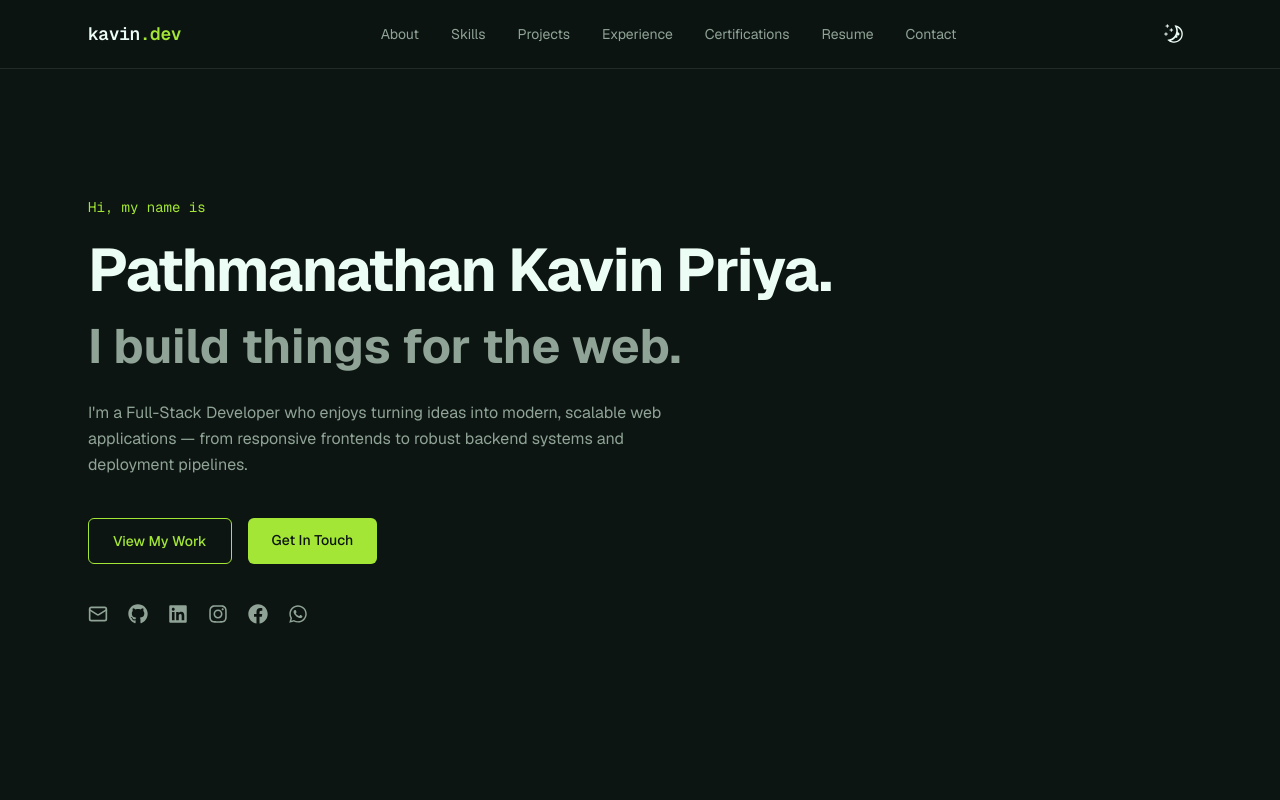
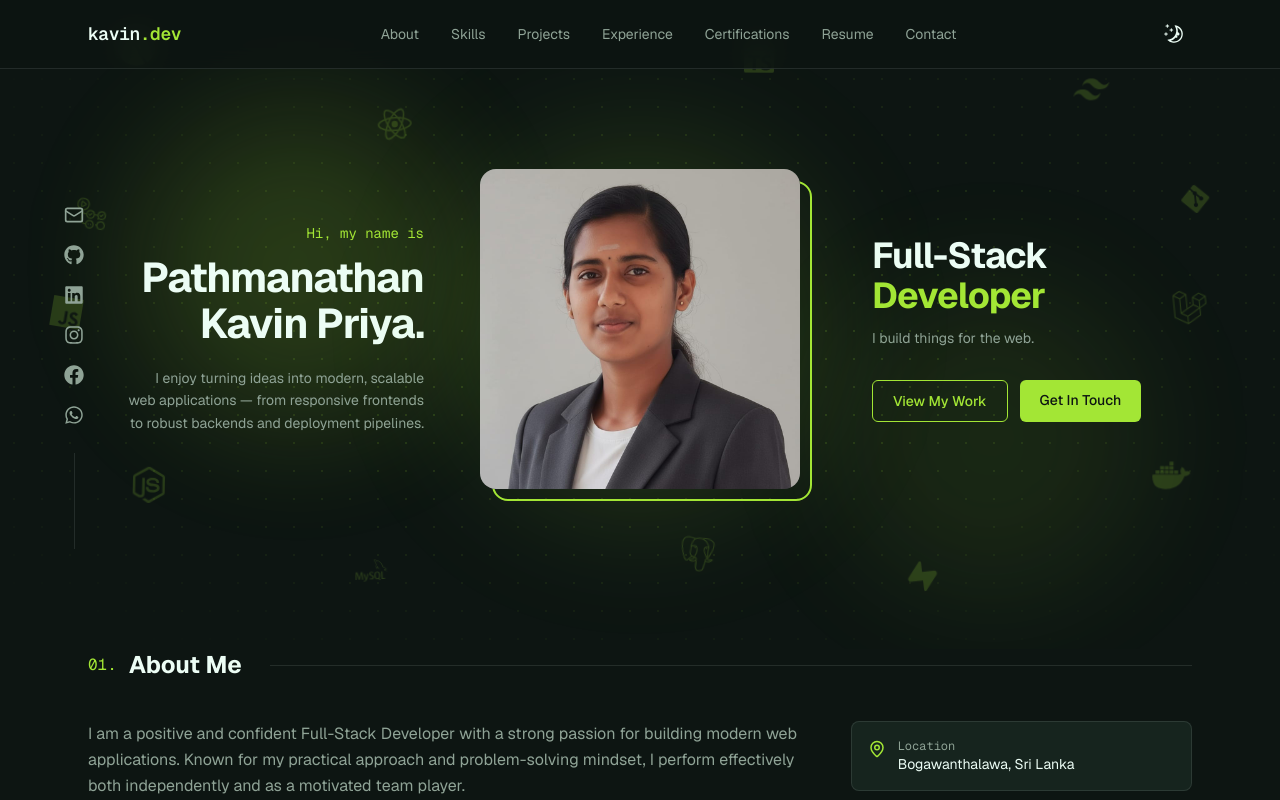
Before and after one commit to PATHMANATHANKAVINPRIYA/kavin-portfolio, a Next.js app: page / in a window 1280 px wide. Shown: the top 800 px of the page. Built offline with nearby package versions, Linux system fonts and the light colour scheme.

Commit message:
update hero section

```diff
--- a/app/globals.css
+++ b/app/globals.css
@@ -23,6 +23,11 @@
   --color-destructive: var(--destructive);
   --color-destructive-foreground: var(--destructive-foreground);
   --color-ring: var(--ring);
+}
+
+html,
+body {
+  overflow-x: clip;
 }
 
 :root {
--- a/app/page.tsx
+++ b/app/page.tsx
@@ -1,6 +1,6 @@
 "use client";
 
-import {  useState, } from "react";
+import { useState, useEffect } from "react";
 import {
   Download,
   Menu,
@@ -49,12 +49,26 @@ const RESUME_PREVIEW_URL = `https://drive.google.com/file/d/${RESUME_FILE_ID}/pr
 export default function Portfolio() {
   const [menuOpen, setMenuOpen] = useState(false);
   const [resumeOpen, setResumeOpen] = useState(false);
+  const [scrollProgress, setScrollProgress] = useState(0);
+
+  useEffect(() => {
+    const onScroll = () => {
+      const { scrollTop, scrollHeight, clientHeight } = document.documentElement;
+      setScrollProgress((scrollTop / (scrollHeight - clientHeight)) * 100);
+    };
+    window.addEventListener("scroll", onScroll, { passive: true });
+    return () => window.removeEventListener("scroll", onScroll);
+  }, []);
 
   return (
     <main className="min-h-screen bg-background text-foreground selection:bg-primary selection:text-primary-foreground">
       {/* NAV */}
-      <header className="sticky top-0 z-50 border-b border-border bg-background/80 backdrop-blur-md">
+      <header className="relative sticky top-0 z-50 border-b border-border bg-background/80 backdrop-blur-md">
         <div className="mx-auto flex max-w-6xl items-center justify-between px-6 py-4">
+          <div
+            className="absolute bottom-0 left-0 h-[2px] bg-primary transition-all duration-100"
+            style={{ width: `${scrollProgress}%` }}
+          />
           <a href="#" className="font-mono text-lg font-semibold tracking-tight">
             kavin<span className="text-primary">.dev</span>
           </a>
@@ -124,7 +138,7 @@ export default function Portfolio() {
       </header>
 
       {/* HERO */}
-      <section className="mx-auto flex max-w-6xl flex-col items-start px-6 py-24 md:py-32">
+      <section className="mt-5">
         <Hero/>
       </section>
 
--- a/components/home.tsx
+++ b/components/home.tsx
@@ -1,8 +1,25 @@
 "use client"
 
-import {MouseEvent} from "react";
+import { MouseEvent, CSSProperties } from "react";
+import Image from "next/image";
+import type { IconType } from "react-icons";
 import { FaGithub, FaLinkedin, FaInstagram, FaFacebook, FaWhatsapp } from "react-icons/fa";
-import {Mail} from "lucide-react";
+import {
+  SiNextdotjs,
+  SiReact,
+  SiTypescript,
+  SiJavascript,
+  SiTailwindcss,
+  SiLaravel,
+  SiNodedotjs,
+  SiMysql,
+  SiPostgresql,
+  SiSupabase,
+  SiDocker,
+  SiGit,
+  SiGithubactions,
+} from "react-icons/si";
+import { Mail } from "lucide-react";
 
 const SOCIAL_LINKS = {
   email: "pathmanathankavinpriya@gmail.com",
@@ -46,96 +63,219 @@ function handleMailClick(e: MouseEvent<HTMLAnchorElement>) {
   }, 1200);
 }
 
-export default function hero(){
-    return(
-        <div>
-            <p className="mb-4 font-mono text-sm text-primary">
-          Hi, my name is
+const iconClass =
+  "text-muted-foreground transition-colors hover:text-primary";
+
+function SocialIcons() {
+  return (
+    <>
+      <a
+        href={`mailto:${SOCIAL_LINKS.email}`}
+        onClick={handleMailClick}
+        className={iconClass}
+        aria-label="Email"
+      >
+        <Mail size={20} />
+      </a>
+      <a href={SOCIAL_LINKS.github} target="_blank" rel="noopener noreferrer" className={iconClass} aria-label="GitHub">
+        <FaGithub size={20} />
+      </a>
+      <a href={SOCIAL_LINKS.linkedin} target="_blank" rel="noopener noreferrer" className={iconClass} aria-label="LinkedIn">
+        <FaLinkedin size={20} />
+      </a>
+      <a href={SOCIAL_LINKS.instagram} target="_blank" rel="noopener noreferrer" className={iconClass} aria-label="Instagram">
+        <FaInstagram size={20} />
+      </a>
+      <a href={SOCIAL_LINKS.facebook} target="_blank" rel="noopener noreferrer" className={iconClass} aria-label="Facebook">
+        <FaFacebook size={20} />
+      </a>
+      <a href={SOCIAL_LINKS.whatsapp} target="_blank" rel="noopener noreferrer" className={iconClass} aria-label="Whatsapp">
+        <FaWhatsapp size={20} />
+      </a>
+    </>
+  );
+}
+
+/* ---------- Background: floating tech icons ---------- */
+
+type FloatingIcon = {
+  Icon: IconType;
+  top: string;
+  left: string;
+  size: number;
+  duration: number; // seconds
+  delay: number; // seconds
+  dx: number; // drift px
+  dy: number;
+  rot: number; // deg
+  mobile?: boolean; // show on small screens too
+};
+
+const FLOATING_ICONS: FloatingIcon[] = [
+  { Icon: SiNextdotjs,    top: "6%",  left: "8%",  size: 38, duration: 14, delay: 0,   dx: 16,  dy: -20, rot: 8,   mobile: true },
+  { Icon: SiReact,        top: "14%", left: "30%", size: 34, duration: 17, delay: -4,  dx: -14, dy: 18,  rot: -10 },
+  { Icon: SiTypescript,   top: "5%",  left: "58%", size: 30, duration: 15, delay: -7,  dx: 18,  dy: 14,  rot: 6,   mobile: true },
+  { Icon: SiTailwindcss,  top: "10%", left: "84%", size: 36, duration: 18, delay: -2,  dx: -16, dy: -16, rot: -8 },
+  { Icon: SiJavascript,   top: "42%", left: "3%",  size: 30, duration: 16, delay: -9,  dx: 14,  dy: 20,  rot: 10 },
+  { Icon: SiLaravel,      top: "46%", left: "93%", size: 34, duration: 19, delay: -5,  dx: -18, dy: -14, rot: -6,  mobile: true },
+  { Icon: SiNodedotjs,    top: "72%", left: "10%", size: 36, duration: 15, delay: -11, dx: 16,  dy: -18, rot: 7,   mobile: true },
+  { Icon: SiMysql,        top: "86%", left: "28%", size: 32, duration: 18, delay: -3,  dx: -12, dy: -20, rot: -9 },
+  { Icon: SiPostgresql,   top: "80%", left: "52%", size: 34, duration: 16, delay: -8,  dx: 14,  dy: 16,  rot: 8 },
+  { Icon: SiSupabase,     top: "88%", left: "72%", size: 30, duration: 20, delay: -6,  dx: -16, dy: -12, rot: -7,  mobile: true },
+  { Icon: SiDocker,       top: "70%", left: "90%", size: 38, duration: 17, delay: -1,  dx: 12,  dy: -22, rot: 6 },
+  { Icon: SiGit,          top: "26%", left: "93%", size: 28, duration: 14, delay: -10, dx: -14, dy: 16,  rot: -10 },
+  { Icon: SiGithubactions,top: "28%", left: "5%",  size: 30, duration: 18, delay: -12, dx: 16,  dy: 14,  rot: 9 },
+];
+
+function HeroBackground() {
+  return (
+    <div
+      aria-hidden="true"
+      className="pointer-events-none absolute inset-y-[-5rem] left-1/2 w-screen -translate-x-1/2 overflow-hidden"
+    >
+      {/* dotted grid, faded toward the edges */}
+      <div
+        className="absolute inset-0 text-primary opacity-[0.14]"
+        style={{
+          backgroundImage: "radial-gradient(currentColor 1px, transparent 1px)",
+          backgroundSize: "28px 28px",
+          WebkitMaskImage:
+            "radial-gradient(ellipse 70% 60% at 50% 50%, #000 30%, transparent 100%)",
+          maskImage:
+            "radial-gradient(ellipse 70% 60% at 50% 50%, #000 30%, transparent 100%)",
+        }}
+      />
+
+      {/* soft glow blobs */}
+      <div className="hero-glow absolute left-[12%] top-[18%] h-72 w-72 rounded-full bg-primary/20 blur-3xl" />
+      <div
+        className="hero-glow absolute bottom-[8%] right-[10%] h-80 w-80 rounded-full bg-primary/15 blur-3xl"
+        style={{ animationDelay: "-4s" }}
+      />
+
+      {/* floating tech icons */}
+      {FLOATING_ICONS.map(
+        ({ Icon, top, left, size, duration, delay, dx, dy, rot, mobile }, i) => (
+          <span
+            key={i}
+            className={`hero-float absolute text-primary ${mobile ? "" : "hidden sm:block"}`}
+            style={
+              {
+                top,
+                left,
+                opacity: 0.18,
+                animationDuration: `${duration}s`,
+                animationDelay: `${delay}s`,
+                "--dx": `${dx}px`,
+                "--dy": `${dy}px`,
+                "--rot": `${rot}deg`,
+              } as CSSProperties
+            }
+          >
+            <Icon size={size} />
+          </span>
+        )
+      )}
+    </div>
+  );
+}
+
+/* ---------- Hero ---------- */
+
+export default function Hero() {
+  return (
+    <div className="relative mx-auto w-full max-w-6xl">
+      <style>{`
+        @keyframes hero-float {
+          0%, 100% { transform: translate3d(0, 0, 0) rotate(0deg); }
+          50%      { transform: translate3d(var(--dx), var(--dy), 0) rotate(var(--rot)); }
+        }
+        @keyframes hero-glow {
+          0%, 100% { opacity: 0.6; transform: scale(1); }
+          50%      { opacity: 1;   transform: scale(1.12); }
+        }
+        .hero-float { animation: hero-float ease-in-out infinite; will-change: transform; }
+        .hero-glow  { animation: hero-glow 10s ease-in-out infinite; }
+        @media (prefers-reduced-motion: reduce) {
+          .hero-float, .hero-glow { animation: none; }
+        }
+      `}</style>
+
+      <HeroBackground />
+
+      <div className="relative z-10 grid items-center gap-10 lg:min-h-[480px] lg:grid-cols-[1fr_320px_1fr] lg:gap-14">
+        {/* Social rail (desktop only), pinned to the far left so the photo stays truly centered */}
+        <div className="absolute left-0 top-[60%] hidden -translate-y-1/2 flex-col items-center gap-5 lg:flex">
+          <SocialIcons />
+          <span className="mt-2 h-24 w-px bg-border" />
+        </div>
+
+        {/* LEFT: name + short description */}
+        <div className="order-2 text-center lg:order-none lg:pl-16 lg:text-right">
+          <p className="mb-3 font-mono text-sm text-primary">Hi, my name is</p>
+          <h1 className="text-4xl font-bold leading-[1.1] tracking-tight text-foreground md:text-5xl lg:text-4xl xl:text-[2.6rem]">
+            Pathmanathan
+            <br />
+            Kavin Priya.
+          </h1>
+          <p className="mx-auto mt-5 max-w-sm text-sm leading-relaxed text-muted-foreground lg:ml-auto lg:mr-0">
+            I enjoy turning ideas into modern, scalable web applications — from
+            responsive frontends to robust backends and deployment pipelines.
           </p>
-        <h1 className="text-4xl font-bold leading-tight tracking-tight text-foreground md:text-6xl">
-          Pathmanathan Kavin Priya.
-        </h1>
-        <h2 className="mt-2 text-3xl font-bold leading-tight text-muted-foreground md:text-5xl">
+        </div>
+
+        {/* CENTER: photo */}
+        <div className="order-1 flex justify-center lg:order-none">
+          <div className="relative h-64 w-64 sm:h-72 sm:w-72 lg:h-80 lg:w-80">
+            {/* glow behind photo */}
+            <div className="absolute -inset-6 rounded-full bg-primary/15 blur-3xl" />
+            {/* offset outline */}
+            <div className="absolute inset-0 translate-x-3 translate-y-3 rounded-2xl border-2 border-primary" />
+            <div className="relative h-full w-full overflow-hidden rounded-2xl bg-muted">
+              <Image
+                src="/my.jpg"
+                alt="Pathmanathan Kavin Priya"
+                fill
+                priority
+                sizes="(min-width: 1024px) 320px, 288px"
+                className="object-cover"
+              />
+            </div>
+          </div>
+        </div>
+
+        {/* RIGHT: position + buttons */}
+        <div className="order-3 text-center lg:order-none lg:pl-4 lg:text-left">
+          <h2 className="text-3xl font-bold leading-[1.1] tracking-tight text-foreground md:text-4xl">
+            Full-Stack
+            <br />
+            <span className="text-primary">Developer</span>
+          </h2>
+          <p className="mt-3 text-sm text-muted-foreground">
             I build things for the web.
-        </h2>
-        <p className="mt-6 max-w-xl text-base leading-relaxed text-muted-foreground">
-          I&apos;m a Full-Stack Developer who enjoys turning ideas into modern,
-          scalable web applications — from responsive frontends to robust
-          backend systems and deployment pipelines.
           </p>
 
-        <div className="mt-10 flex flex-wrap gap-4">
+          <div className="mt-8 flex flex-wrap justify-center gap-3 lg:justify-start">
             <a
               href="#projects"
-            className="rounded-md border border-primary px-6 py-3 text-sm font-medium text-primary transition-colors hover:bg-primary/10"
+              className="rounded-md border border-primary px-5 py-2.5 text-sm font-medium text-primary transition-colors hover:bg-primary/10"
             >
               View My Work
             </a>
-
             <a
               href="#contact"
-            className="rounded-md bg-primary px-6 py-3 text-sm font-medium text-primary-foreground transition-opacity hover:opacity-90"
+              className="rounded-md bg-primary px-5 py-2.5 text-sm font-medium text-primary-foreground transition-opacity hover:opacity-90"
             >
               Get In Touch
             </a>
           </div>
+        </div>
 
-        <div className="mt-10 flex gap-5">
-          <a
-            href={`mailto:${SOCIAL_LINKS.email}`}
-            onClick={handleMailClick}
-            className="text-muted-foreground transition-colors hover:text-primary"
-            aria-label="Email"
-          >
-            <Mail size={20} />
-          </a>
-          <a
-            href={SOCIAL_LINKS.github}
-            target="_blank"
-            rel="noopener noreferrer"
-            className="text-muted-foreground transition-colors hover:text-primary"
-            aria-label="GitHub"
-          >
-            <FaGithub size={20} />
-          </a>
-          <a
-            href={SOCIAL_LINKS.linkedin}
-            target="_blank"
-            rel="noopener noreferrer"
-            className="text-muted-foreground transition-colors hover:text-primary"
-            aria-label="LinkedIn"
-          >
-            <FaLinkedin size={20} />
-          </a>
-          <a
-            href={SOCIAL_LINKS.instagram}
-            target="_blank"
-            rel="noopener noreferrer"
-            className="text-muted-foreground transition-colors hover:text-primary"
-            aria-label="Instagram"
-          >
-            <FaInstagram size={20} />
-          </a>
-          <a
-            href={SOCIAL_LINKS.facebook}
-            target="_blank"
-            rel="noopener noreferrer"
-            className="text-muted-foreground transition-colors hover:text-primary"
-            aria-label="Facebook"
-          >
-            <FaFacebook size={20} />
-          </a>
-
-          <a
-            href={SOCIAL_LINKS.whatsapp}
-            target="_blank"
-            rel="noopener noreferrer"
-            className="text-muted-foreground transition-colors hover:text-primary"
-            aria-label="Whatsapp"
-          >
-            <FaWhatsapp size={20} />
-          </a>
+        {/* Social icons for mobile/tablet */}
+        <div className="order-4 flex justify-center gap-5 lg:hidden">
+          <SocialIcons />
         </div>
       </div>
-    )
+    </div>
+  );
 }
```
Lines whose indentation alone changed are shown as unchanged.
